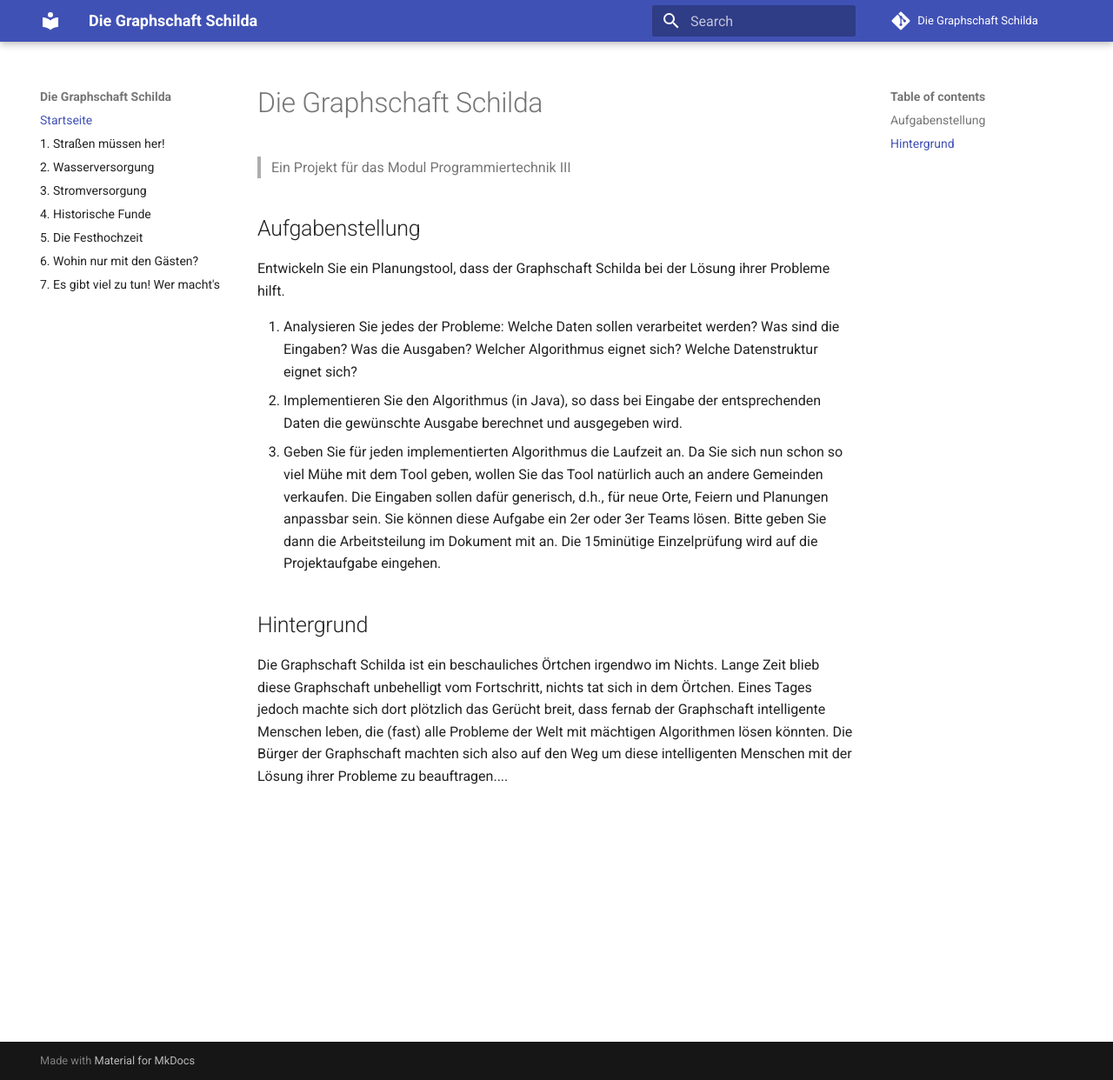
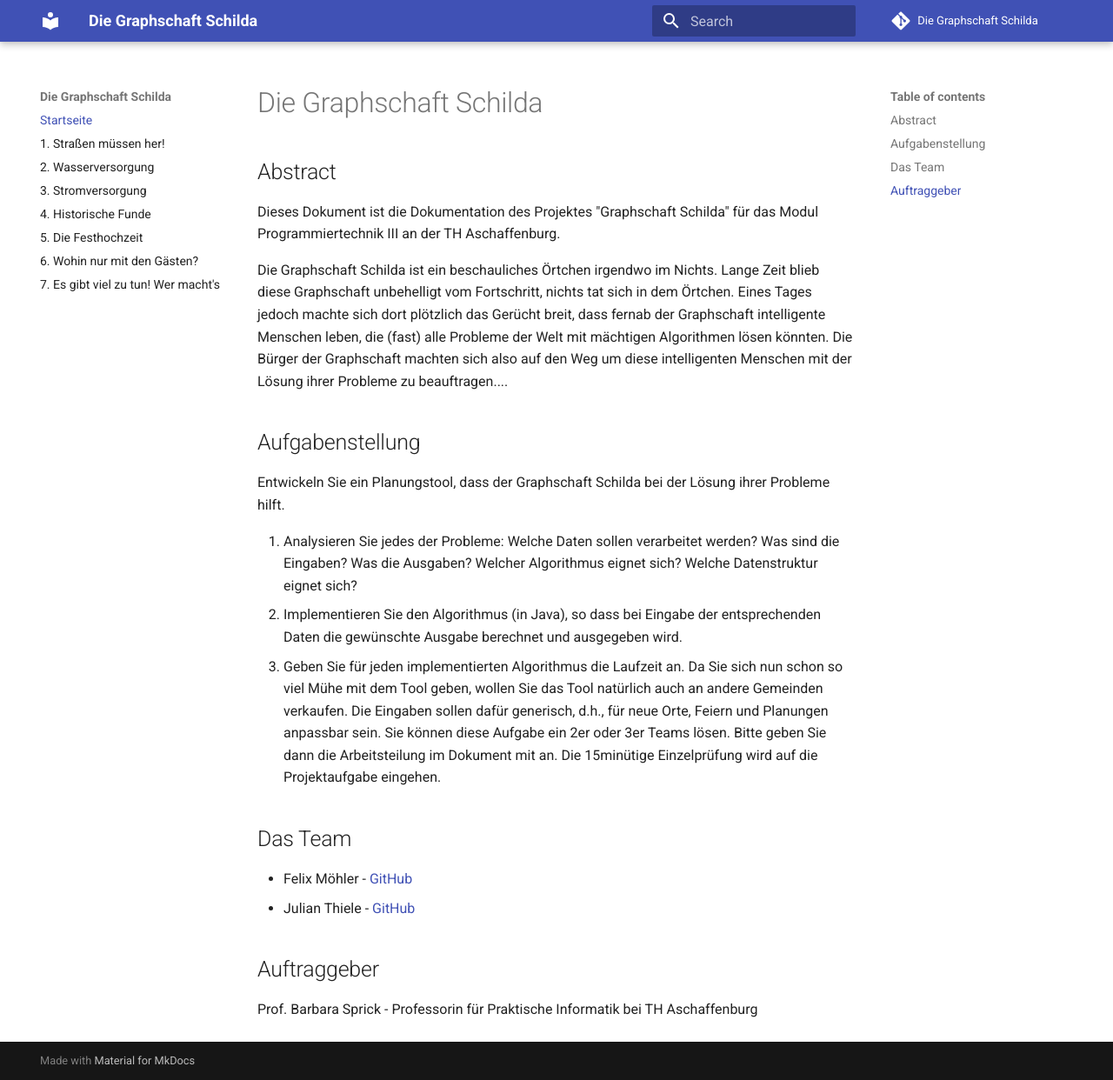
Before and after one commit to Halfpipe-SD/GraphschaftSchilda, an MkDocs documentation site: the page built from documentation/docs/index.md, in a window 1280 px wide and 1242 px high. Shown: the whole window at 87% size. Built offline with MkDocs 1.6.1 and Material for MkDocs 9.7.7, drawn with Linux system fonts in a browser that asks for light colours; comment, search, counter and statistics services are not loaded.

Commit message:
Added team and prof to index

```diff
--- a/documentation/docs/index.md
+++ b/documentation/docs/index.md
@@ -1,6 +1,11 @@
 # Die Graphschaft Schilda
 
-> Ein Projekt für das Modul Programmiertechnik III
+## Abstract
+
+Dieses Dokument ist die Dokumentation des Projektes "Graphschaft Schilda" für das Modul Programmiertechnik III an der TH Aschaffenburg.
+
+Die Graphschaft Schilda ist ein beschauliches Örtchen irgendwo im Nichts.
+Lange Zeit blieb diese Graphschaft unbehelligt vom Fortschritt, nichts tat sich in dem  Örtchen. Eines Tages jedoch machte sich dort plötzlich das Gerücht breit, dass fernab der Graphschaft intelligente Menschen leben, die (fast) alle Probleme der Welt mit mächtigen Algorithmen lösen könnten. Die Bürger der Graphschaft machten sich also auf den Weg um diese intelligenten Menschen mit der Lösung ihrer Probleme zu beauftragen....
 
 ## Aufgabenstellung
 
@@ -11,7 +16,11 @@ Entwickeln Sie ein Planungstool, dass der Graphschaft Schilda bei der Lösung ih
 3. Geben Sie für jeden implementierten Algorithmus die Laufzeit an. Da Sie sich nun schon so viel Mühe mit dem Tool geben, wollen Sie das Tool natürlich auch an andere
 Gemeinden verkaufen. Die Eingaben sollen dafür generisch, d.h., für neue Orte, Feiern und Planungen anpassbar sein. Sie können diese Aufgabe ein 2er oder 3er Teams lösen. Bitte geben Sie dann die Arbeitsteilung im Dokument mit an. Die 15minütige Einzelprüfung wird auf die Projektaufgabe eingehen.
 
-## Hintergrund
+## Das Team
 
-Die Graphschaft Schilda ist ein beschauliches Örtchen irgendwo im Nichts.
-Lange Zeit blieb diese Graphschaft unbehelligt vom Fortschritt, nichts tat sich in dem  Örtchen. Eines Tages jedoch machte sich dort plötzlich das Gerücht breit, dass fernab der Graphschaft intelligente Menschen leben, die (fast) alle Probleme der Welt mit mächtigen Algorithmen lösen könnten. Die Bürger der Graphschaft machten sich also auf den Weg um diese intelligenten Menschen mit der Lösung ihrer Probleme zu beauftragen....
+- Felix Möhler - [GitHub](https://github.com/flexx7)
+- Julian Thiele - [GitHub](https://github.com/thieleju)
+
+## Auftraggeber
+
+Prof. Barbara Sprick - Professorin für Praktische Informatik bei TH Aschaffenburg
```
Also changed, not shown: README.md.
